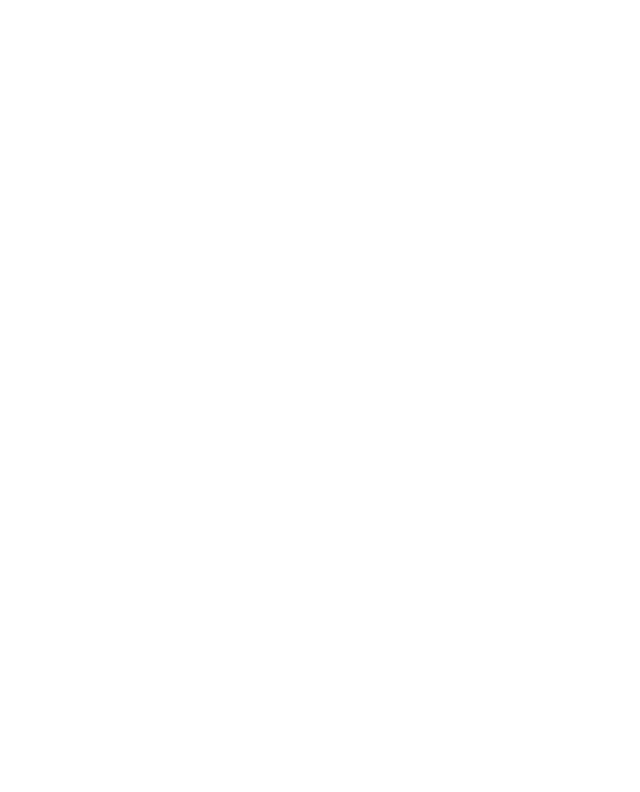
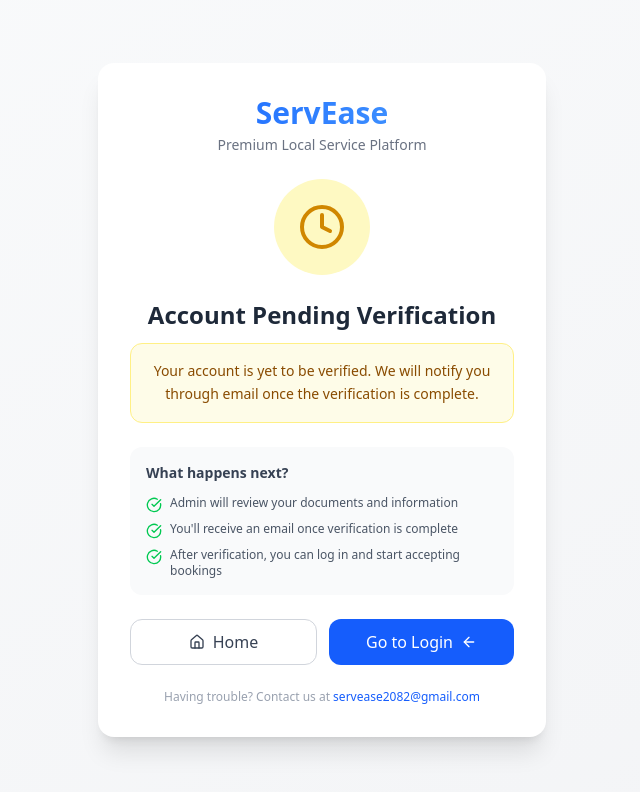
Before and after one commit to AayusmanKhadka2025/local-service-provider, a React (Vite) app in the folder client/: page /pending-verification in a window 1280 px wide. Before the commit this address had no page. Shown: the top 792 px of the page, without its empty margins (318-958 px from the left). Built offline with nearby package versions, Linux system fonts and the light colour scheme.

Commit message:
Created provider verification pending status page

```diff
--- a/client/src/App.jsx
+++ b/client/src/App.jsx
@@ -16,6 +16,7 @@ import GoogleAuthCallback from "./pages/auth/GoogleAuthCallback";
 import PaymentSuccess from "./pages/payment/PaymentSuccess";
 import PaymentFailure from "./pages/payment/PaymentFailure";
 import VerifyProviderOTP from "./pages/auth/VerifyProviderOTP";
+import PendingVerification from "./pages/provider/PendingVerification";
 
 function App() {
   return (
@@ -90,6 +91,8 @@ function App() {
         <Route path="/payment-failure" element={<PaymentFailure />} />
 
         <Route path="/verify-provider-otp" element={<VerifyProviderOTP />} />
+
+        <Route path="/pending-verification" element={<PendingVerification />} />
       </Routes>
     </Router>
   );
--- a/client/src/pages/auth/Login.jsx
+++ b/client/src/pages/auth/Login.jsx
@@ -120,6 +120,23 @@ const Login = () => {
           return;
         }
       } catch (providerError) {
+        console.log("Provider login failed:", providerError.response?.data);
+
+        // Check if error is due to unverified account
+        if (
+          providerError.response?.status === 403 &&
+          providerError.response?.data?.requiresVerification
+        ) {
+          // Redirect to pending verification page
+          navigate("/pending-verification", {
+            state: {
+              email: providerError.response?.data?.email || formData.email,
+              message: providerError.response?.data?.messageForUser,
+            },
+          });
+          return;
+        }
+
         console.log("Provider login failed, trying admin login...");
       }
 
--- /dev/null
+++ b/client/src/pages/provider/PendingVerification.jsx
@@ -0,0 +1,120 @@
+import { useState, useEffect } from "react";
+import { useNavigate, useLocation, Link } from "react-router-dom";
+import {
+  Clock,
+  Mail,
+  CheckCircle,
+  Home,
+  Briefcase,
+  ArrowLeft
+} from "lucide-react";
+
+const PendingVerification = () => {
+  const navigate = useNavigate();
+  const location = useLocation();
+  const [email, setEmail] = useState("");
+
+  useEffect(() => {
+    // Get email from location state
+    const userEmail = location.state?.email;
+    if (userEmail) {
+      setEmail(userEmail);
+    }
+  }, [location]);
+
+  const handleGoToLogin = () => {
+    navigate("/login");
+  };
+
+  const handleGoToHome = () => {
+    navigate("/");
+  };
+
+  return (
+    <div className="min-h-screen bg-gradient-to-br from-gray-50 to-gray-100 flex items-center justify-center px-4">
+      <div className="max-w-md w-full bg-white rounded-2xl shadow-xl p-8 text-center">
+       {/* Logo */}
+        <div className="text-center mb-6">
+          <h1 className="text-3xl font-bold bg-gradient-to-r from-blue-600 to-blue-400 bg-clip-text text-transparent">
+            ServEase
+          </h1>
+          <p className="text-gray-500 text-sm mt-1">Premium Local Service Platform</p>
+        </div>
+
+
+        {/* Icon */}
+        <div className="w-24 h-24 bg-yellow-100 rounded-full flex items-center justify-center mx-auto mb-6">
+          <Clock className="w-12 h-12 text-yellow-600" />
+        </div>
+
+        {/* Title */}
+        <h2 className="text-2xl font-bold text-gray-800 mb-3">
+          Account Pending Verification
+        </h2>
+
+        {/* Message */}
+        <div className="bg-yellow-50 border border-yellow-200 rounded-xl p-4 mb-6">
+          <p className="text-yellow-800 text-sm leading-relaxed">
+            Your account is yet to be verified. We will notify you through email once the verification is complete.
+          </p>
+        </div>
+
+        {/* Email Info */}
+        {email && (
+          <div className="flex items-center justify-center gap-2 text-sm text-gray-600 mb-6">
+            <Mail className="w-4 h-4 text-blue-500" />
+            <span>We'll send confirmation to: </span>
+            <span className="font-medium text-blue-600">{email}</span>
+          </div>
+        )}
+
+        {/* What to expect */}
+        <div className="bg-gray-50 rounded-xl p-4 mb-6 text-left">
+          <p className="text-sm font-semibold text-gray-700 mb-3">What happens next?</p>
+          <div className="space-y-2">
+            <div className="flex items-start gap-2">
+              <CheckCircle className="w-4 h-4 text-green-500 mt-0.5 flex-shrink-0" />
+              <span className="text-xs text-gray-600">Admin will review your documents and information</span>
+            </div>
+            <div className="flex items-start gap-2">
+              <CheckCircle className="w-4 h-4 text-green-500 mt-0.5 flex-shrink-0" />
+              <span className="text-xs text-gray-600">You'll receive an email once verification is complete</span>
+            </div>
+            <div className="flex items-start gap-2">
+              <CheckCircle className="w-4 h-4 text-green-500 mt-0.5 flex-shrink-0" />
+              <span className="text-xs text-gray-600">After verification, you can log in and start accepting bookings</span>
+            </div>
+          </div>
+        </div>
+
+        {/* Buttons */}
+        <div className="flex gap-3">
+          <button
+            onClick={handleGoToHome}
+            className="flex-1 px-4 py-2.5 border border-gray-300 rounded-xl text-gray-700 font-medium hover:bg-gray-50 transition flex items-center justify-center gap-2"
+          >
+            <Home className="w-4 h-4" />
+            Home
+          </button>
+          <button
+            onClick={handleGoToLogin}
+            className="flex-1 px-4 py-2.5 bg-blue-600 text-white rounded-xl font-medium hover:bg-blue-700 transition flex items-center justify-center gap-2"
+          >
+            Go to Login
+            <ArrowLeft className="w-4 h-4" />
+          </button>
+        </div>
+
+        {/* Additional Info */}
+        <p className="text-xs text-gray-400 mt-6">
+          Having trouble? Contact us at{" "}
+          <a href="mailto:servease2082@gmail.com" className="text-blue-600 hover:underline">
+            servease2082@gmail.com
+          </a>
+        </p>
+      </div>
+    </div>
+  );
+};
+
+export default PendingVerification;
```
Also changed, not shown: 2 other files (tests, documents, lock files or other folders).
